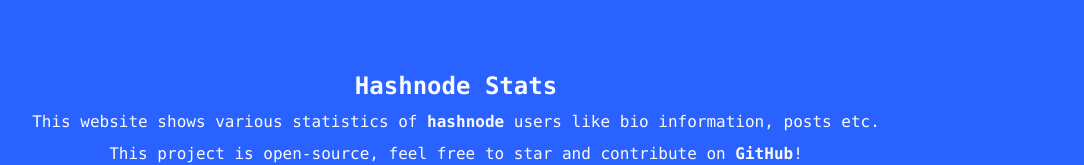
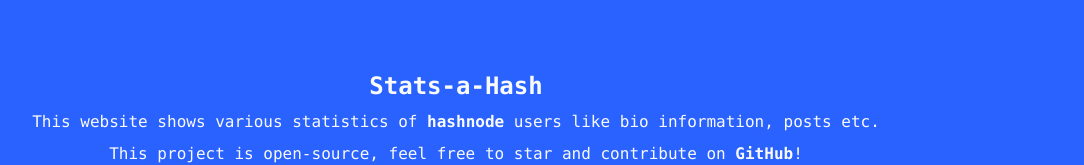
Before and after one commit to Uvacoder/uva-stats-4-hashnode-4303, a Next.js app: page / in a window 1280 px wide. Shown: the part 238-403 px from the top of the page, without its empty margins (184-1268 px from the left). Built offline with nearby package versions, Linux system fonts and the light colour scheme.

Commit message:
Update index.tsx

```diff
--- a/pages/index.tsx
+++ b/pages/index.tsx
@@ -25,7 +25,7 @@
     <div className="flex flex-col items-center justify-center min-h-screen py-2">
       <Toaster position="top-left" />
       <Head>
-        <title>Hashnode Stats</title>
+        <title>Stats-a-Hash</title>
       </Head>
       <Header />
 
@@ -34,7 +34,7 @@
         onSubmit={handleSubmit}
       >
         <h1 className="font-mono text-2xl font-extrabold text-center text-gray-50">
-          Hashnode Stats
+          Stats-a-Hash
         </h1>
         <p className="font-mono text-center text-gray-50 text-md">
           This website shows various statistics of{" "}
@@ -51,7 +51,7 @@
         <p className="font-mono text-center text-gray-50 text-md">
           This project is open-source, feel free to star and contribute on{" "}
           <a
-            href="https://github.com/avneesh0612/hashnode-analytics"
+            href="https://github.com/uvacoder/abc-hashnodestats"
             className="font-bold hover:underline"
             rel="noreferrer"
             target="_blank"
```
